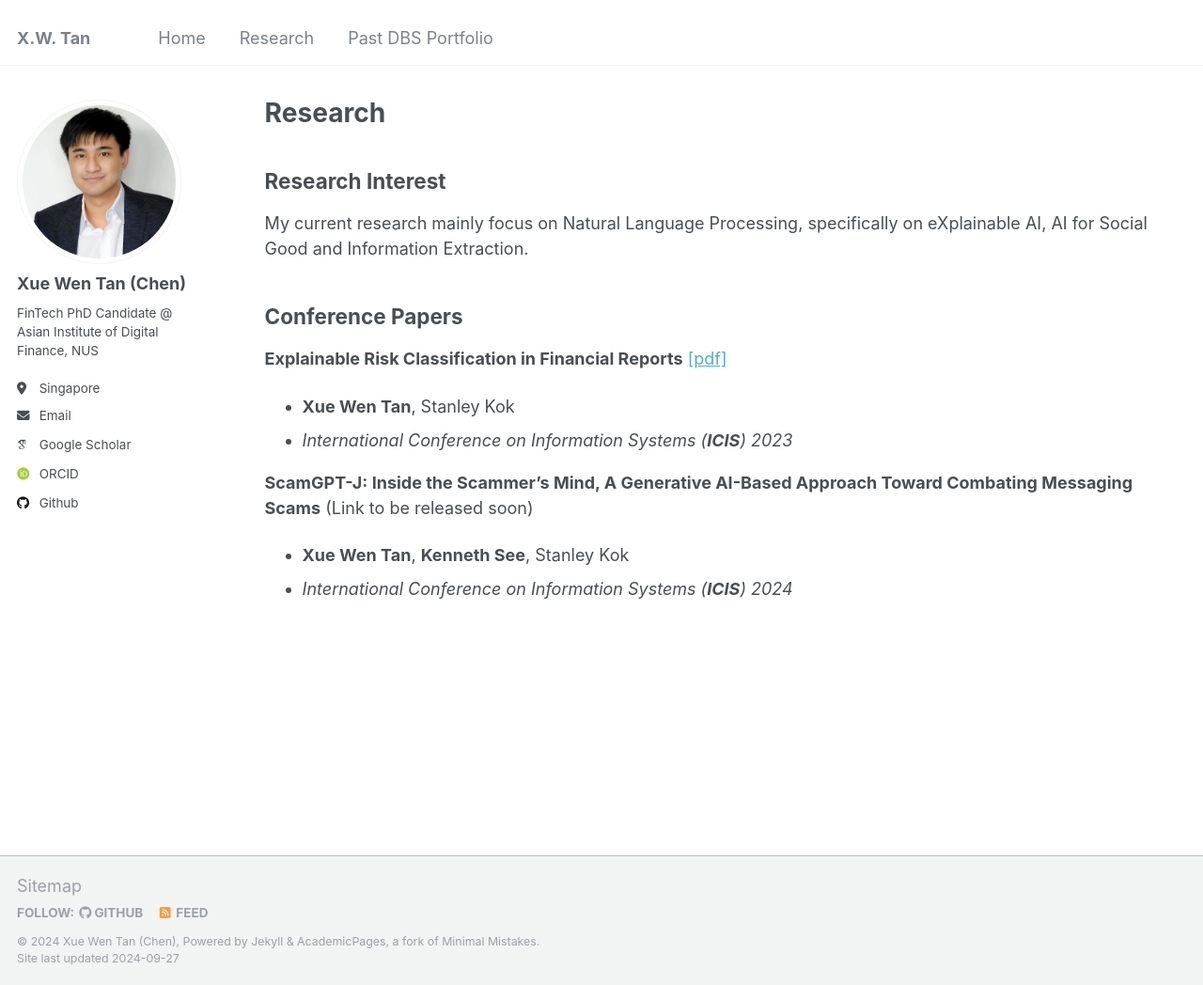
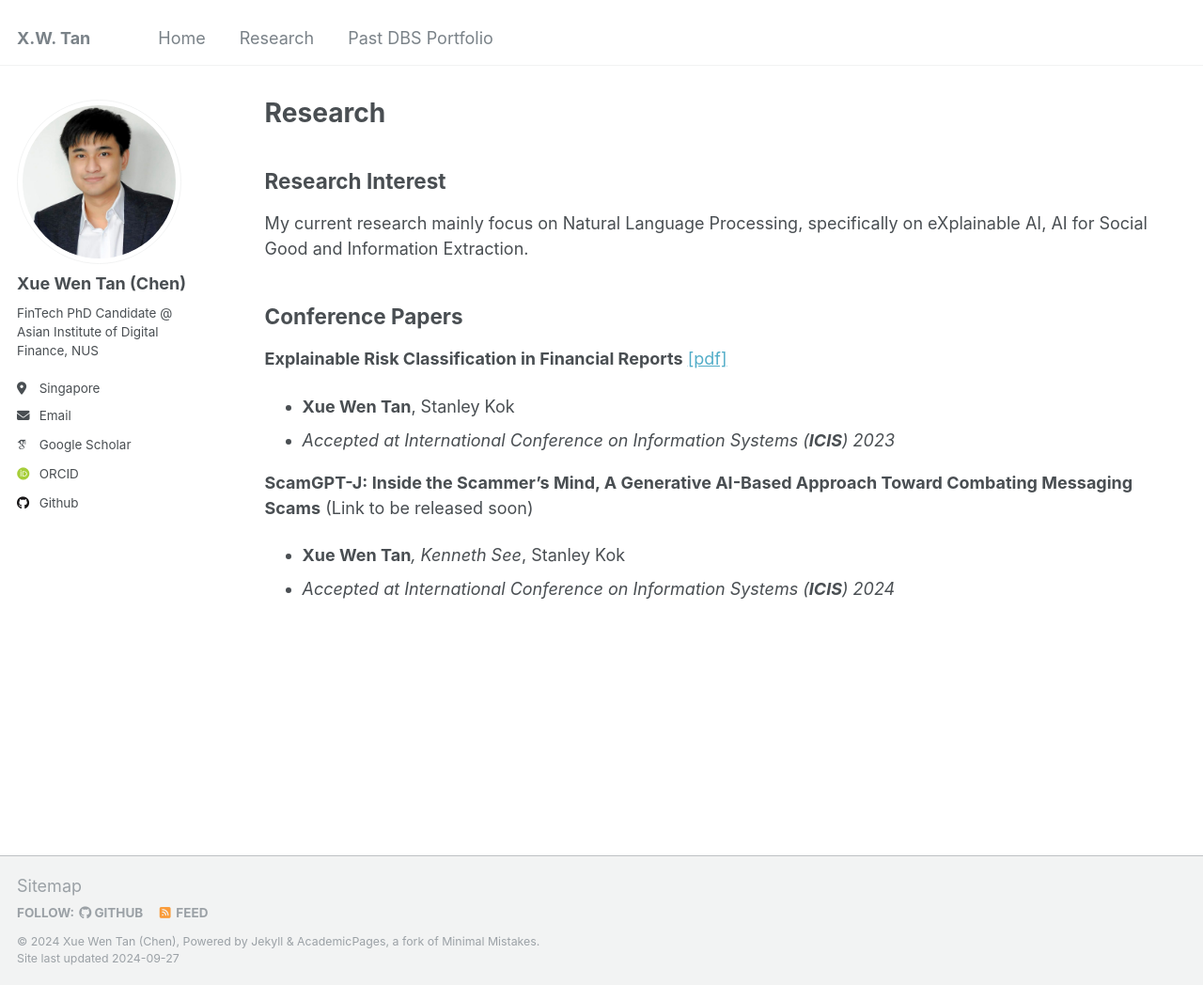
Before and after one commit to Chen-XueWen/Chen-XueWen.github.io, a Jekyll site: the page built from _pages/publications.md, in a window 1280 px wide and 1048 px high. Shown: the whole window at 94% size. Built offline with Jekyll 4.4.1, drawn with Linux system fonts in a browser that asks for light colours; some web fonts are replaced.

Commit message:
Update publications.md

```diff
--- a/_pages/publications.md
+++ b/_pages/publications.md
@@ -11,8 +11,8 @@ My current research mainly focus on Natural Language Processing, specifically on
 
 **Explainable Risk Classification in Financial Reports** [[pdf]](https://arxiv.org/abs/2405.01881)
   - **Xue Wen Tan**, Stanley Kok
-  - *International Conference on Information Systems (**ICIS**) 2023*
+  - *Accepted at International Conference on Information Systems (**ICIS**) 2023*
 
 **ScamGPT-J: Inside the Scammer’s Mind, A Generative AI-Based Approach Toward Combating Messaging Scams** (Link to be released soon)
-  - **Xue Wen Tan**, **Kenneth See**, Stanley Kok
-  - *International Conference on Information Systems (**ICIS**) 2024*
+  - **Xue Wen Tan***, Kenneth See*, Stanley Kok
+  - *Accepted at International Conference on Information Systems (**ICIS**) 2024*
```
